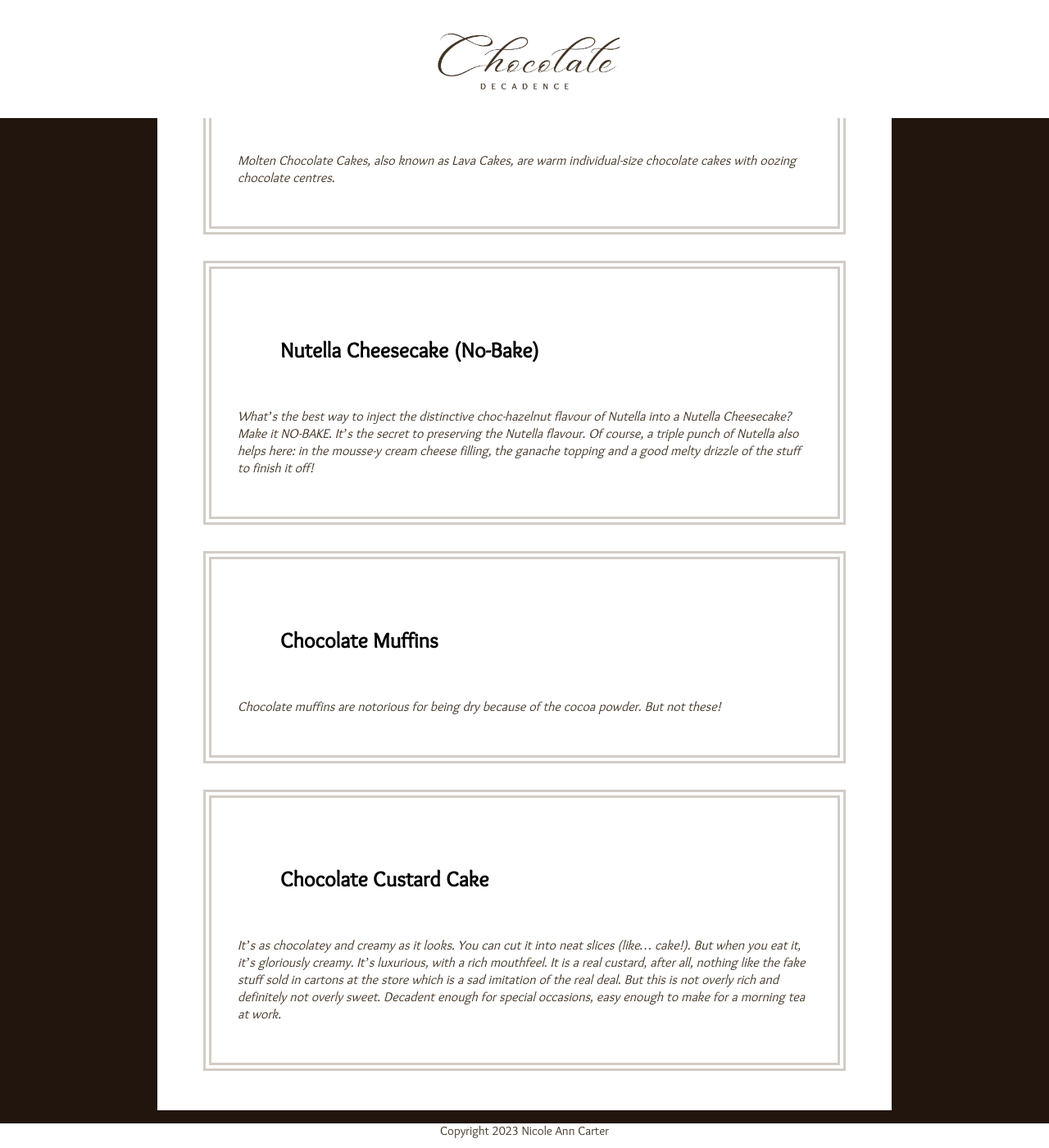
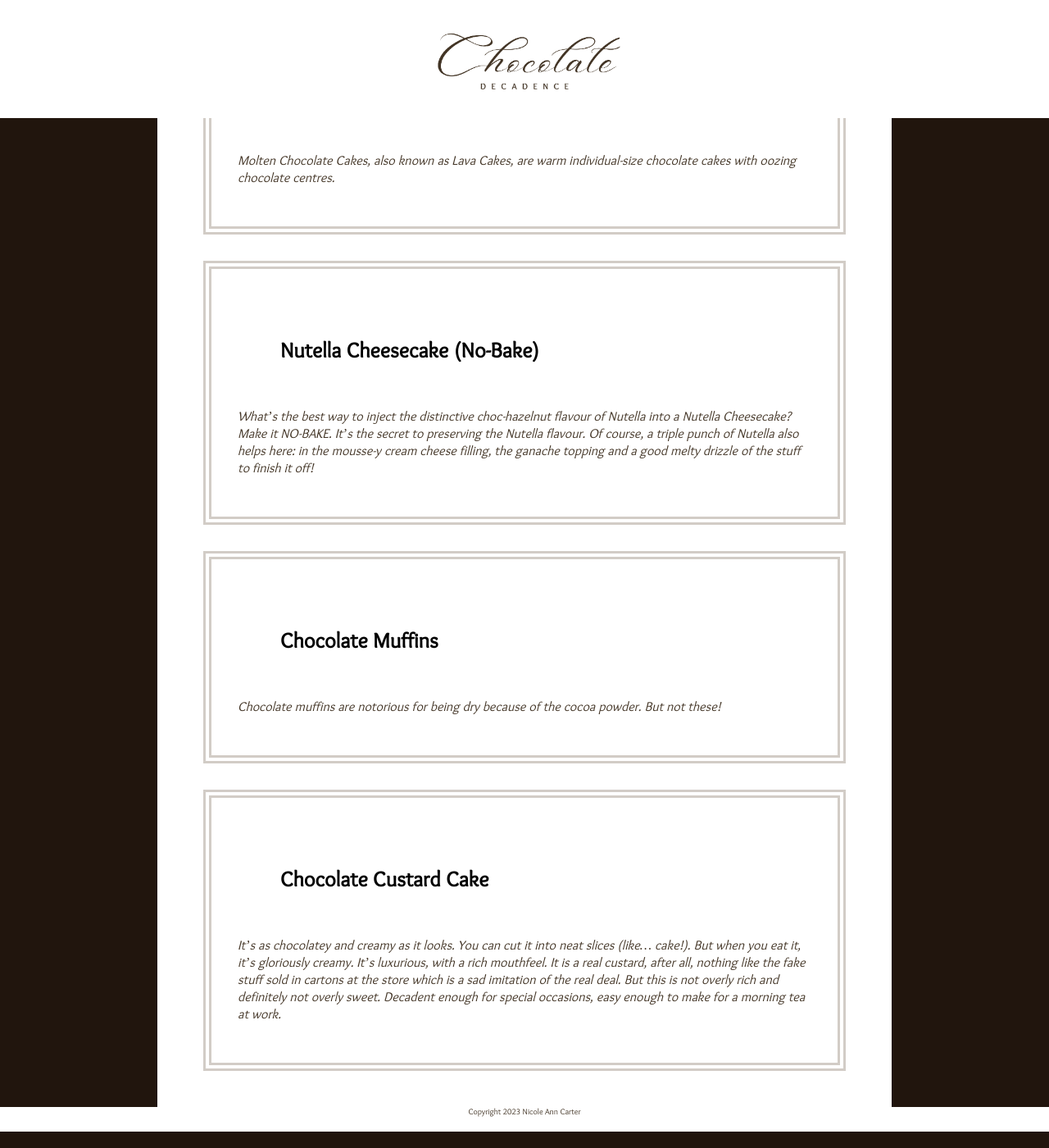
Before and after one commit to nicoleanncarter/recipes, a Jekyll site: the page built from pages/recipelisting.md, in a window 1280 px wide and 1400 px high, scrolled down 498 px. Shown: the whole window at 82% size. Built offline with Jekyll 4.4.1, drawn with Linux system fonts in a browser that asks for light colours.

Commit message:
Update recipes.css

```diff
--- a/styles/recipes.css
+++ b/styles/recipes.css
@@ -129,12 +129,12 @@ a {
 
 footer {
   text-align: center;
-  font-size: 15px;
+  font-size: 10px;
   bottom: 0;
-  height: 2em;
+  height: 3em;
   width: 100%;
   background-color: white;
-  margin-top: 0px;
+  margin-top: -20px;
 }
 
 /* .video-box { */
```
